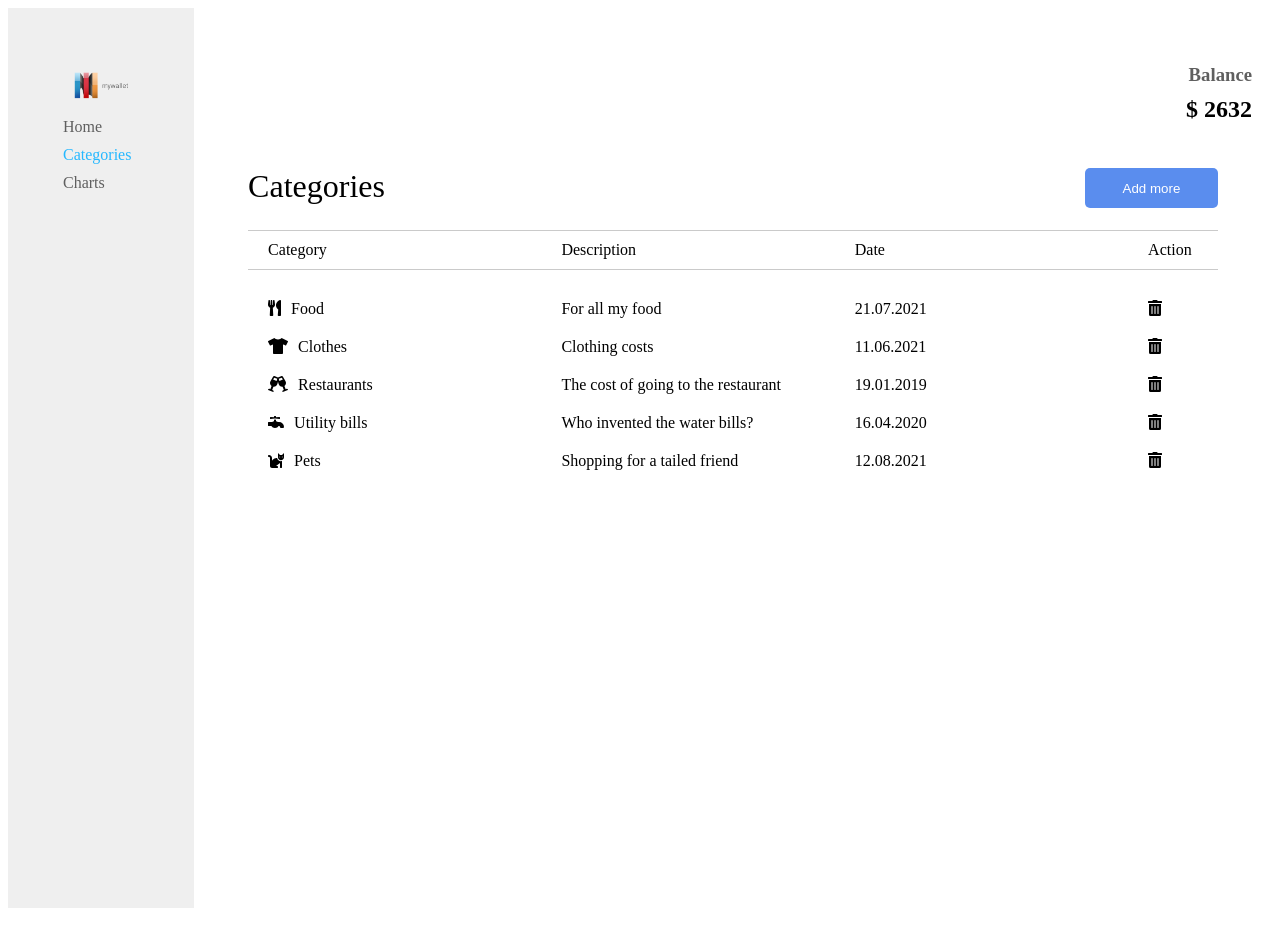
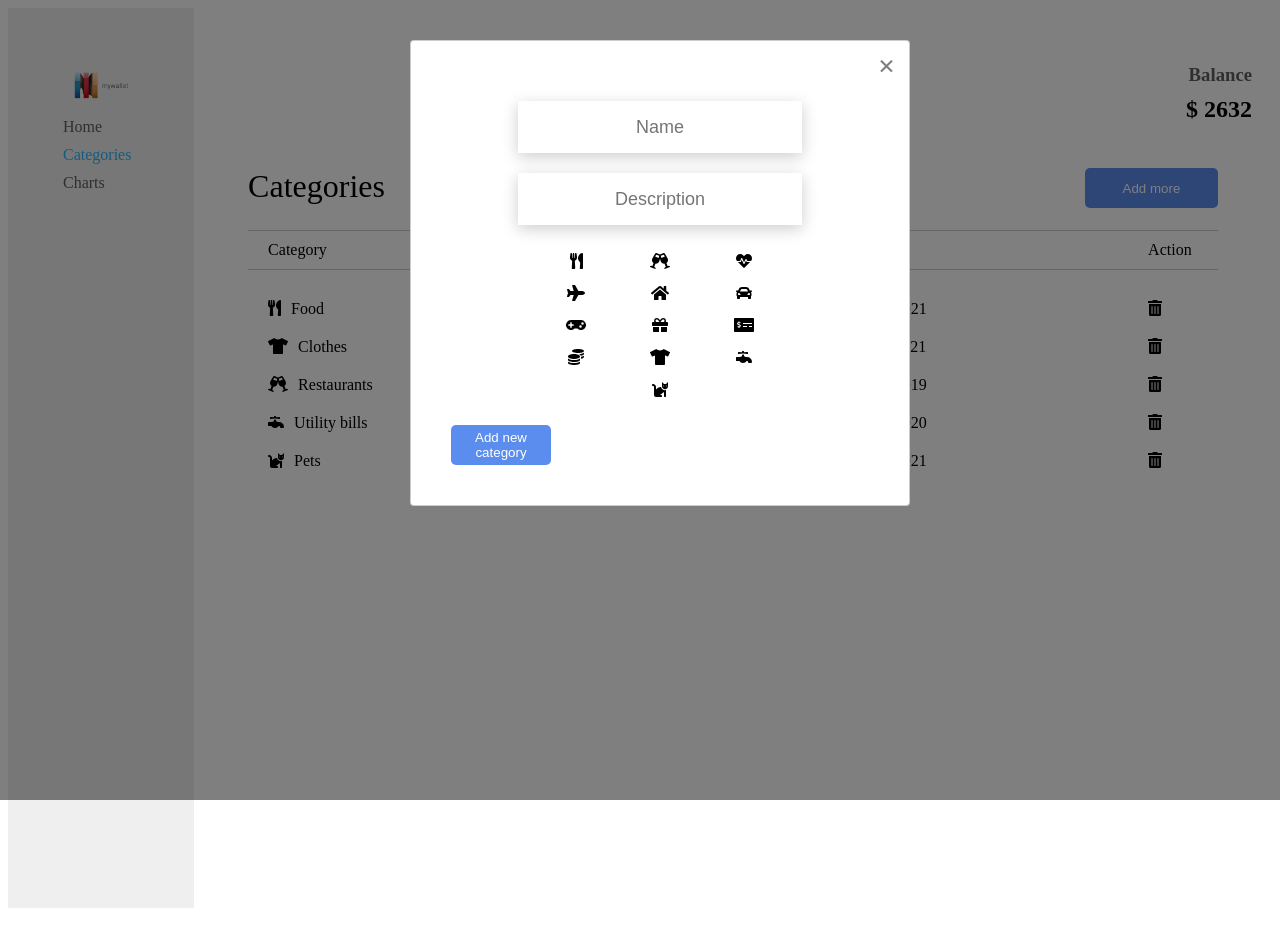
Before and after one commit to ViraOsina/cursor-project, a React (Create React App) app: page /categories in a window 1280 px wide. Shown: the top 946 px of the page. Built offline with nearby package versions, Linux system fonts and the light colour scheme.

Commit message:
📦 NEW: Add category base functional

```diff
--- a/public/index.html
+++ b/public/index.html
@@ -24,6 +24,7 @@
       work correctly both with client-side routing and a non-root public URL.
       Learn how to configure a non-root public URL by running `npm run build`.
     -->
+
 		<title>My wallet</title>
 	</head>
 	<body>
--- a/src/components/Categories/CategoriesPage.jsx
+++ b/src/components/Categories/CategoriesPage.jsx
@@ -2,20 +2,23 @@ import React from 'react'
 import Flex from '../StyledComponents/Flex'
 import Title from '../StyledComponents/Title'
 import Button from '../StyledComponents/Button'
-import TextContent from '../StyledComponents/TextContent'
 import { useDispatch, useSelector } from 'react-redux'
 import { addCategoryAction } from '../../redux/categoryReducer'
-import { FontAwesomeIcon } from '@fortawesome/react-fontawesome'
 import Category from './Category'
 import TableRow from '../StyledComponents/TableRow'
 import TableRowItem from '../StyledComponents/TableRowItem'
+import ModalAddCategory from './ModalAddCategory'
+import { useState } from 'react'
+import Icons from '../Icons'
 
 export default function CategoriesPage() {
 	const dispatch = useDispatch()
 	const categories = useSelector(state => state.category.categories)
+	const [modalActive, setModalActive] = useState(true)
 
 	const addCategoryHandler = e => {
-		dispatch(addCategoryAction(prompt()))
+		setModalActive(true)
+		dispatch(addCategoryAction())
 	}
 
 	return (
@@ -37,6 +40,11 @@ export default function CategoriesPage() {
 					<Category {...category} key={category.id} />
 				))}
 			</Flex>
+			<ModalAddCategory
+				active={modalActive}
+				setActive={setModalActive}
+				icons={Icons}
+			/>
 		</Flex>
 	)
 }
--- /dev/null
+++ b/src/components/Categories/ModalAddCategory.jsx
@@ -0,0 +1,106 @@
+import { FontAwesomeIcon } from '@fortawesome/react-fontawesome'
+import React from 'react'
+import {
+	Modal,
+	ModalClose,
+	ModalContent,
+	ModalDialog,
+	ModalInput,
+} from '../Home/modalComponent_addMore/Modal'
+import Flex from '../StyledComponents/Flex'
+import Button from '../StyledComponents/Button'
+import { useDispatch, useSelector } from 'react-redux'
+import { useState } from 'react'
+import { ADD_CATEGORY } from '../../redux/actionTypes'
+import { addCategoryAction } from '../../redux/categoryReducer'
+
+export default function ModalAddCategory({ active, setActive, icons }) {
+	const dispatch = useDispatch()
+	const categories = useSelector(state => state.category.categories)
+	const [selectedIcon, setSelectedIcon] = useState('')
+	const [categoryName, setCategoryName] = useState('')
+	const [categoryDescription, setCategoryDescription] = useState('')
+
+	function selectIconHandler(icon) {
+		setSelectedIcon(icon)
+	}
+
+	const faTrashAlt = icons.faTrashAlt
+
+	const categoryIcons = []
+
+	function onChangeHandler(e) {
+		if (e.target.name === 'name') {
+			setCategoryName(e.target.value)
+		} else if (e.target.name === 'description') {
+			setCategoryDescription(e.target.value)
+		}
+	}
+
+	function handleSubmit(e) {
+		e.preventDefault()
+		dispatch(
+			addCategoryAction({
+				name: categoryName,
+				icon: selectedIcon,
+				description: categoryDescription,
+			})
+		)
+	}
+
+	for (const [iconName, iconValue] of Object.entries(icons)) {
+		if (iconValue !== faTrashAlt) {
+			categoryIcons.push(
+				<Flex
+					width="20%"
+					margin="8px"
+					justify="center"
+					key={Math.trunc(Math.random() * Date.now())}
+				>
+					<FontAwesomeIcon
+						onClick={() => {
+							selectIconHandler(iconName)
+						}}
+						name={iconName}
+						icon={iconValue}
+					/>
+				</Flex>
+			)
+		}
+	}
+
+	return (
+		<Modal display={active ? 'block' : 'none'}>
+			<ModalDialog>
+				<Flex margin="auto 20px">
+					<ModalContent>
+						<ModalClose onClick={() => setActive(false)}>&times;</ModalClose>
+						<form onSubmit={e => handleSubmit(e)}>
+							<ModalInput
+								onChange={e => onChangeHandler(e)}
+								placeholder="Name"
+								name="name"
+								value={categoryName}
+							/>
+							<ModalInput
+								onChange={e => onChangeHandler(e)}
+								placeholder="Description"
+								name="description"
+								value={categoryDescription}
+							/>
+							<Flex
+								justify={'space-around'}
+								width="60%"
+								margin="20px auto"
+								wrap="wrap"
+							>
+								{categoryIcons}
+							</Flex>
+							<Button type="submit">Add new category</Button>
+						</form>
+					</ModalContent>
+				</Flex>
+			</ModalDialog>
+		</Modal>
+	)
+}
--- a/src/components/Home/modalComponent_addMore/Modal.jsx
+++ b/src/components/Home/modalComponent_addMore/Modal.jsx
@@ -1,8 +1,7 @@
-import React, {useState} from 'react';
-import styled from 'styled-components';
+import React, { useState } from 'react'
+import styled from 'styled-components'
 
-
-const Modal = styled.div`
+export const Modal = styled.div`
 	position: fixed;
 	top: 0;
 	left: 0;
@@ -11,72 +10,71 @@ const Modal = styled.div`
 	width: 100%;
 	height: 100%;
 	overflow: hidden;
-    background-color: rgba(0, 0, 0, .5)
-`;
+	background-color: rgba(0, 0, 0, 0.5);
+`
 
-const ModalDialog = styled.div`
+export const ModalDialog = styled.div`
 	max-width: 500px;
-    margin: 40px auto
-`;
+	margin: 40px auto;
+`
 
-const ModalContent = styled.div`
+export const ModalContent = styled.div`
 	position: relative;
 	width: 100%;
 	padding: 40px;
 	background-color: #fff;
-    border: 1px solid rgba(0, 0, 0, .2);
+	border: 1px solid rgba(0, 0, 0, 0.2);
 	border-radius: 4px;
 	max-height: 80vh;
-    overflow-y: auto
-`;
+	overflow-y: auto;
+`
 
-
-const ModalClose = styled.div`
+export const ModalClose = styled.div`
 	position: absolute;
 	top: 8px;
 	right: 14px;
 	font-size: 30px;
 	color: #000;
-    opacity: .5;
+	opacity: 0.5;
 	font-weight: 700;
 	border: none;
 	background-color: transparent;
-    cursor: pointer
-`;
+	cursor: pointer;
+`
 
-const ModalTitle = styled.div`
+export const ModalTitle = styled.div`
 	text-align: center;
 	font-size: 22px;
-    text-transform: uppercase
-`;
+	text-transform: uppercase;
+`
 
-const ModalInput = styled.input`
+export const ModalInput = styled.input`
 	display: block;
 	margin: 20px auto 20px auto;
 	width: 280px;
 	height: 50px;
 	background: #fff;
-    box-shadow: 0 4px 15px rgba(0, 0, 0, .2);
+	box-shadow: 0 4px 15px rgba(0, 0, 0, 0.2);
 	border: none;
 	font-size: 18px;
 	text-align: center;
-    outline: 0
-`;
+	outline: 0;
+`
 
-const ModalSelect = styled.select`
+export const ModalSelect = styled.select`
 	display: block;
 	margin: 20px auto 20px auto;
 	width: 280px;
 	height: 50px;
 	background: #fff;
-    box-shadow: 0 4px 15px rgba(0, 0, 0, .2);
+	box-shadow: 0 4px 15px rgba(0, 0, 0, 0.2);
 	border: none;
 	font-size: 18px;
 	text-align: center;
 	outline: 0;
-`;
+`
 
-const ModalBtn = styled.button`
+export const ModalBtn = styled.button`
 	display: block;
 	width: 280px;
 	margin: 0 auto;
@@ -87,25 +85,39 @@ const ModalBtn = styled.button`
 	border: none;
 	outline: none;
 	border-radius: 5px;
-`;
+`
 
+export default function ModalForm(props) {
+	const [category, setCategory] = useState('Food')
+	const [description, setDesc] = useState('')
+	const [date] = useState(new Date().toString().slice(4, 10))
+	const [money, setMoney] = useState('')
 
-export default function ModalForm (props) {
-    const [category, setCategory] = useState('Food');
-    const [description, setDesc] = useState('');
-    const [date] = useState(new Date().toString().slice(4, 10));
-    const [money, setMoney] = useState('');
+	const submitBtn = e => {
+		e.preventDefault()
+		props.closeModal()
 
-    const submitBtn = (e) => {
-        e.preventDefault();
-        props.closeModal();
-
-        if(props.target === 'charges') {
-            localStorage.setItem('DataBase', JSON.stringify([...props.dataArr, {category, description, date, money}]));
-            props.setData([...props.dataArr, {category, description, date, money}]);
+		if (props.target === 'charges') {
+			localStorage.setItem(
+				'DataBase',
+				JSON.stringify([
+					...props.dataArr,
+					{ category, description, date, money },
+				])
+			)
+			props.setData([...props.dataArr, { category, description, date, money }])
 		} else {
-            localStorage.setItem('DataBaseIncomes', JSON.stringify([...props.dataArrIncomes, {category, description, date, money}]));
-            props.setIncomes([...props.dataArrIncomes, {category, description, date, money}]);
+			localStorage.setItem(
+				'DataBaseIncomes',
+				JSON.stringify([
+					...props.dataArrIncomes,
+					{ category, description, date, money },
+				])
+			)
+			props.setIncomes([
+				...props.dataArrIncomes,
+				{ category, description, date, money },
+			])
 		}
 	}
 
@@ -113,12 +125,18 @@ export default function ModalForm (props) {
 		<Modal display={props.display}>
 			<ModalDialog>
 				<ModalContent>
-                    <form action="#" >
+					<form action="#">
 						<ModalClose onClick={props.closeModal}>&times;</ModalClose>
 						<ModalTitle>Add {props.target}</ModalTitle>
-                        <ModalSelect onChange={e => {setCategory(e.target.value)}} value={category} required name="category">
-                            {
-                                props.target === 'charges' ?
+						<ModalSelect
+							onChange={e => {
+								setCategory(e.target.value)
+							}}
+							value={category}
+							required
+							name="category"
+						>
+							{props.target === 'charges' ? (
 								<>
 									<option>Food</option>
 									<option>Restaurants</option>
@@ -127,22 +145,41 @@ export default function ModalForm (props) {
 									<option>Car</option>
 									<option>Home</option>
 									<option>Fun</option>
-                                </> :
+								</>
+							) : (
 								<>
 									<option>Salary</option>
 									<option>Bonus</option>
 									<option>Gift</option>
 									<option>Other</option>
 								</>
-                            }
+							)}
 						</ModalSelect>
-                        <ModalInput onChange={e => {setDesc(e.target.value)}} value={description} required placeholder="Description" name="description" type="text" />
-                        <ModalInput  readOnly value={date} name="date" type="text" />
-                        <ModalInput onChange={e => { setMoney( e.target.value ) }} value={money} required placeholder="Money" name="money" type="number" />
+						<ModalInput
+							onChange={e => {
+								setDesc(e.target.value)
+							}}
+							value={description}
+							required
+							placeholder="Description"
+							name="description"
+							type="text"
+						/>
+						<ModalInput readOnly value={date} name="date" type="text" />
+						<ModalInput
+							onChange={e => {
+								setMoney(e.target.value)
+							}}
+							value={money}
+							required
+							placeholder="Money"
+							name="money"
+							type="number"
+						/>
 						<ModalBtn onClick={submitBtn}>Add</ModalBtn>
 					</form>
 				</ModalContent>
 			</ModalDialog>
 		</Modal>
-    );
+	)
 }
--- a/src/components/StyledComponents/Flex.jsx
+++ b/src/components/StyledComponents/Flex.jsx
@@ -9,6 +9,8 @@ const StyledFlex = styled.div`
 	margin: ${({ margin }) => margin || '0'};
 	width: ${({ width }) => width || '100%'};
 	height: ${({ height }) => height || '100%'};
+	flex-wrap: ${({wrap}) => wrap || ''}
+
 `
 
 export default function Flex(props) {
--- a/src/redux/categoryReducer.js
+++ b/src/redux/categoryReducer.js
@@ -57,6 +57,9 @@ export const addCategoryAction = payload => ({
 	type: ADD_CATEGORY,
 	payload: {
 		id: Math.trunc(Math.random() * Date.now()),
-		name: payload,
+		name: payload.name,
+		icon: Icons[payload.icon],
+		description: payload.description,
+		date: Date.now().toLocaleString(),
 	},
 })
```
Lines whose indentation alone changed are shown as unchanged.
